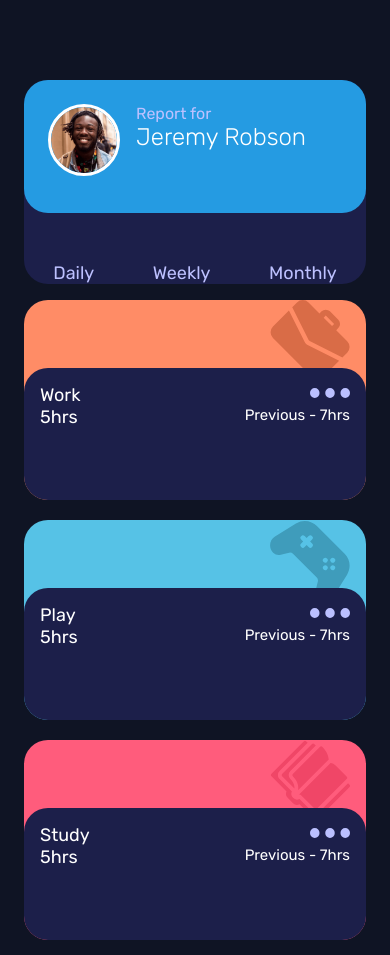
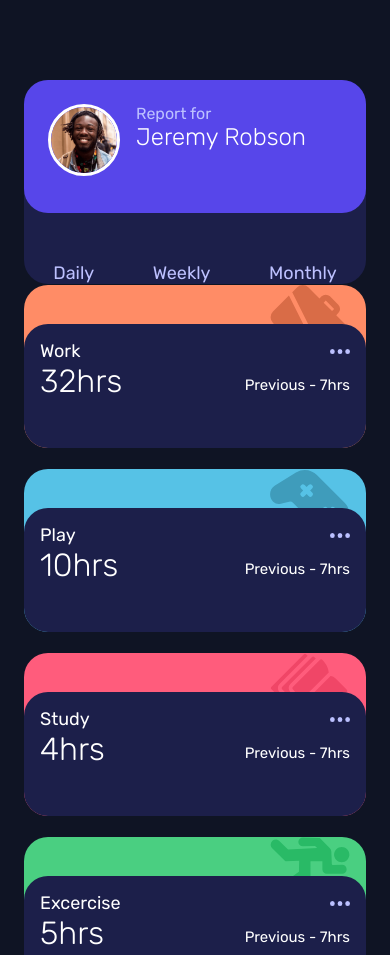
Before and after one commit to mohamedshawgi/time-tracking-dashboard, a plain HTML site: page index.html in a window 390 px wide. Shown: the top 955 px of the page. Drawn offline with Linux system fonts and the light colour scheme.

Commit message:
completed mobile version, there is an issue with the first row gap

```diff
--- a/index.html
+++ b/index.html
@@ -43,7 +43,7 @@
     <div class="front work-front">
       <span class="left-top left">Work</span>
       <span class="right-top right"><img src="/images/icon-ellipsis.svg" alt="ellipsis icon"></span><br>
-      <span class="left-bottom left">5hrs</span>
+      <span class="left-bottom left">32hrs</span>
       <span class="right-bottom right">Previous - 7hrs</span>
     </div>
     <div class="back study-back">
@@ -52,7 +52,7 @@
     <div class="front play-front">
       <span class="left-top left">Play</span>
       <span class="right-top right"><img src="/images/icon-ellipsis.svg" alt="ellipsis icon"></span><br>
-      <span class="left-bottom left">5hrs</span>
+      <span class="left-bottom left">10hrs</span>
       <span class="right-bottom right">Previous - 7hrs</span>
     </div>
     <div class="back play-back">
@@ -61,7 +61,7 @@
     <div class="front study-front">
       <span class="left-top left">Study</span>
       <span class="right-top right"><img src="/images/icon-ellipsis.svg" alt="ellipsis icon"></span><br>
-      <span class="left-bottom left">5hrs</span>
+      <span class="left-bottom left">4hrs</span>
       <span class="right-bottom right">Previous - 7hrs</span>
     </div>
     <div class="back excercise-back">
--- a/style.css
+++ b/style.css
@@ -13,7 +13,7 @@
     --Dark-blue: hsl(235, 46%, 20%);
     --Desaturated-blue: hsl(235, 45%, 61%);
     --Pale-Blue: hsl(236, 100%, 87%) ;
-    --k: #259be2
+    --k: #5746ea;
 }
 *{
     margin: 0;
@@ -28,7 +28,8 @@ body{
 .main{
     display:grid;
     grid-template-columns: 24px 1fr 24px;
-    grid-template-rows: repeat(7,1fr);
+    grid-template-rows: 1fr repeat(6,160px);
+    grid-row-gap: 24px;
     padding-top: 80px;
 }
 .main>div{
@@ -42,9 +43,9 @@ body{
     grid-row: 1/2;
     padding:1.5rem;
 }
-.card-front,.card-back{
+/* .card-front,.card-back{
     margin-bottom: 1rem;
-}
+} */
 .card-front img{
     grid-row-end:2;
     border:3px solid white;
@@ -129,16 +130,26 @@ h1{
 .front .right-top, .front .right-bottom{
     color:white;
 }
+.right-bottom{
+    margin-top: 14px;
+}
+.left-bottom{
+    font-size: xx-large;
+    font-weight: 300;
+}
 .front{
     background-color: var(--Dark-blue);
-    height:60%;
-    align-self: end;
+    height: 124px;
+    align-self: self-end;
     padding: 1rem;
+    align-items: center;
 }
 .back{
     margin-bottom: 20px;
     position: relative;
     z-index: -1;
+    height:163px;
+    align-self: self-end;
 
 
 }
@@ -161,10 +172,11 @@ h1{
     float:left;
 }
 .right{
-    font-size: smaller;
+    font-size: smaller
+    ;
     float:right;}
 .front img{
-width: 40px;}
+width: 20px;}
 .front{
     overflow-y: hidden;
 }
```
Also changed, not shown: 1 other file.
